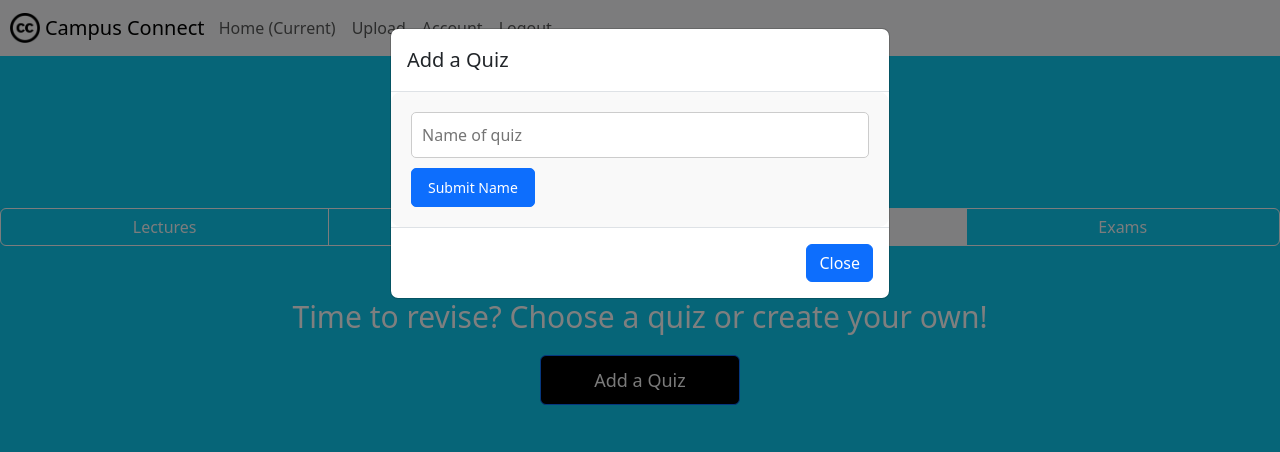
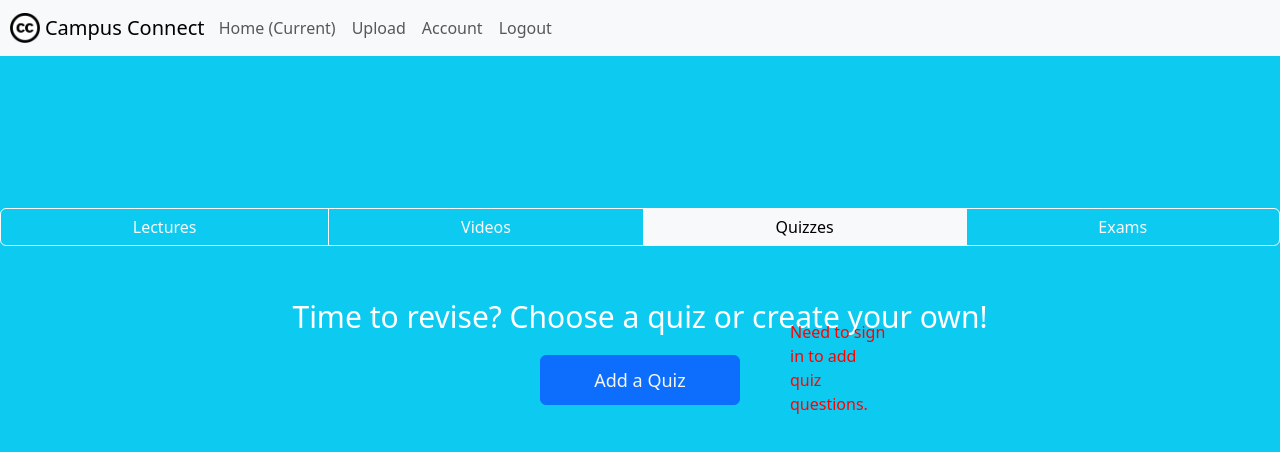
Before and after one commit to Adar10/Campus-Connect-Maintenance, a website: page public/quiz_menu.html in a window 1280 px wide. Both pictures are taken after a click on the button "Add a Quiz". Drawn offline with nearby package versions, Linux system fonts and the light colour scheme; no server answers.

Commit message:
added login functionality to quiz

```diff
--- a/public/quiz_menu.html
+++ b/public/quiz_menu.html
@@ -140,7 +140,7 @@
             width: 200px;
             height: 50px;
             margin: 10px auto;
-            background-color: #000000;
+            background-color: #0d6efd;
             color: whitesmoke;
             text-align: center;
             font-size: 18px;
@@ -229,6 +229,8 @@
     <div class="container mt-5">
         <p class="text-center text-white" style="font-size: 30px;">Time to revise? Choose a quiz or create your own!</p>
         <button id="add-quiz-btn" class="btn btn-primary">Add a Quiz</button>
+        <div id="error-message-add" style="color: red; position: fixed; top: 50%; left: 50%; margin-top: -80px; margin-left: 150px; width: 100px; height: 100px;"></div>
+
       </div>
 
 <!--Quiz Popup Modal -->
@@ -272,10 +274,20 @@
     $(document).ready(function() {
     // Add click event listener to the "Add Quiz" button
     $('#add-quiz-btn').click(function() {
-      $('#addQuizModal').modal('show');
-      $('#quiz-name').show();
-      $('#submit-name-btn').show();
-      $('#questions-container').hide();
+        var myVariable = localStorage.getItem("myVariable");
+        var errorMessageAdd = document.getElementById("error-message-add");
+        console.log(myVariable);
+        if(myVariable === "true") {
+            errorMessageAdd.style.display = "none";
+            $('#addQuizModal').modal('show');
+            $('#quiz-name').show();
+            $('#submit-name-btn').show();
+            $('#questions-container').hide();
+        } else {
+            errorMessageAdd.style.display = "block";
+            errorMessageAdd.textContent = "Need to sign in to add quiz questions.";
+        }
+
     });
 
     // Add click event listener to the "Submit Name" button
```
